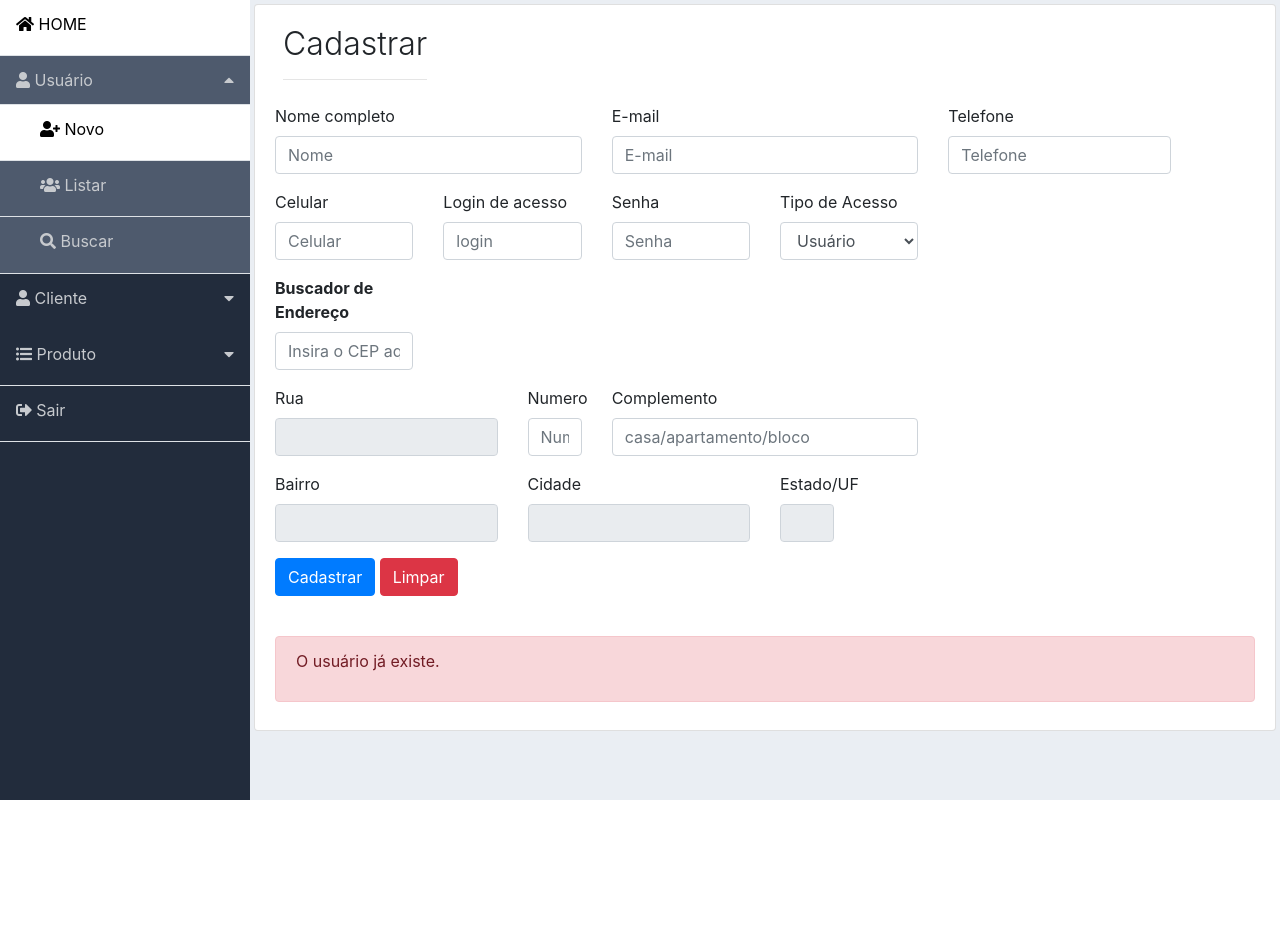
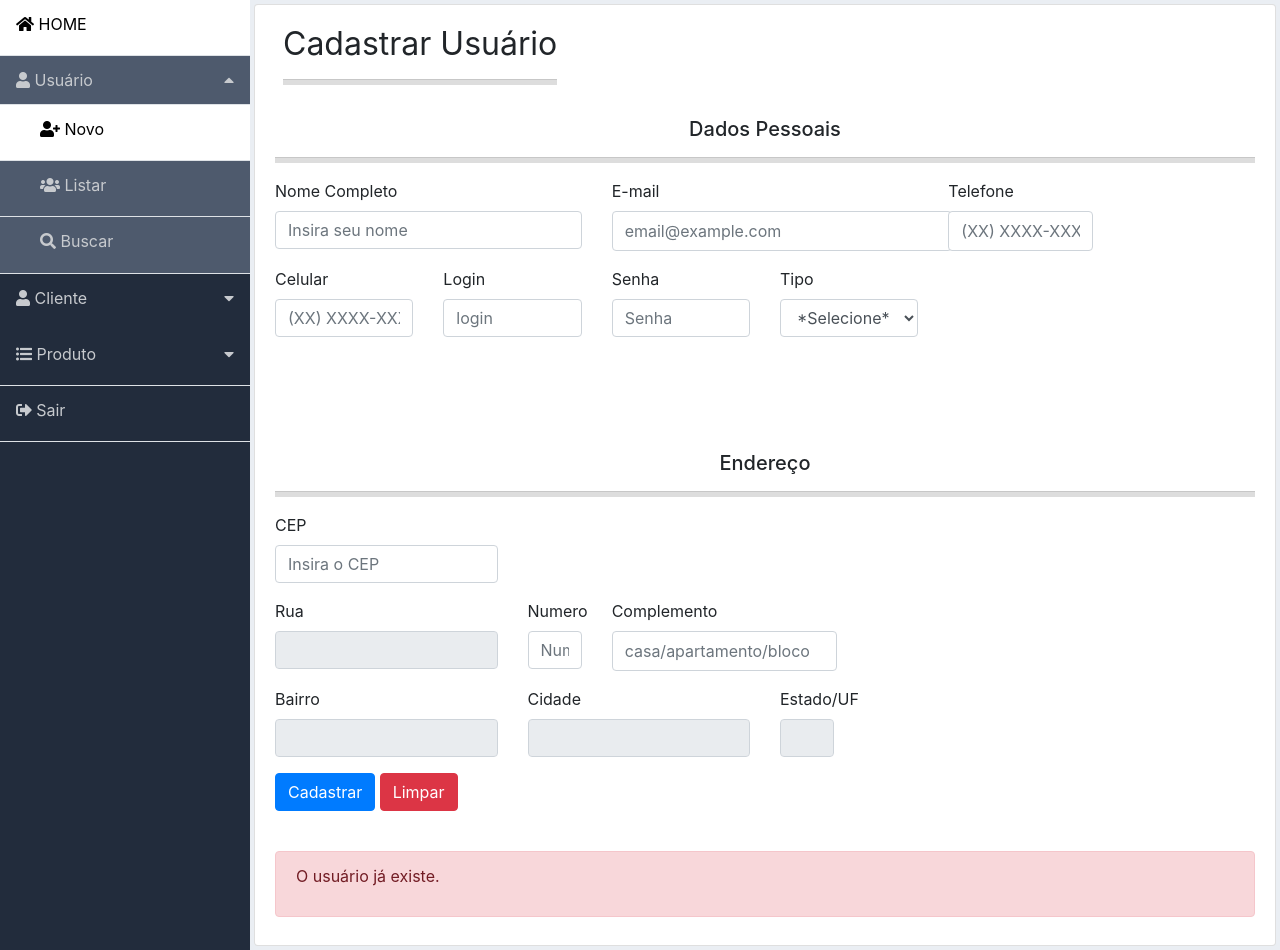
Before and after one commit to emersonnnb/AppWebSenac, a PHP site: page /usuario_cadastro.php in a window 1280 px wide. Before the commit the page ends 800 px from the top, so only its background shows below. Run offline with PHP 8.4, Linux system fonts and the light colour scheme; a user stored in the database is signed in; data comes from the database, SQL or seed files in the repository; some libraries are stand-ins or nearby versions.

Commit message:
Ajusta da tela de cadastro de usuário

```diff
--- a/usuario_cadastro.php
+++ b/usuario_cadastro.php
@@ -78,34 +78,45 @@
     <div class="list-group-item">
         <div class="d-flex">
             <div class="mr-auto p-2">
-                <h2 class="display-4 titulo">Cadastrar</h2>
+                <h1 class="display-4 titulo"><b>Cadastrar Usuário</b></h1>
                 <hr>
             </div>
         </div>
+            <div class="bg-white text-center">
+              <h3 class="display-4 titulo"><h5>Dados Pessoais</h5></h3>
+              <hr>
+              </div>
+              <style type="text/css">
+                  hr{
+                    background-color:#ddd;
+                    height: 5px;
+
+                  }
+                </style>
+
         <form name="usuario" method="POST" action="usuario_cadastrar.php">
             <div class="row">
                 <div class="form-group col-md-4">
-                    <label for="nome">Nome completo</label>
-                    <input type="text" class="form-control" id="nome" placeholder="Nome" name="nome" required>
+                    <label for="nome">Nome Completo</label>
+                    <input type="text" class="form-control" id="nome" placeholder="Insira seu nome" name="nome" required>
                 </div>
                 <div class="form-group col-md-4">
                     <label for="email">E-mail</label>
-                    <input type="email" class="form-control" id="email" placeholder="E-mail" name="email" required>
+                    <input type="email" class="form-control" id="email" style="width:340px; height:40px;" placeholder="email@example.com" name="email" required>
                 </div>
-                <div class="form-group col-md-3">
+                <div class="form-group col-md-1">
                     <label for="telefone">Telefone</label>
-                    <input type="text" class="form-control" id="telefone" placeholder="Telefone " name="telefone"
-                        required>
+                    <input type="text" class="form-control" id="telefone" style="width:145px; height:40px;" placeholder="(XX) XXXX-XXXX " name="telefone" required>
                 </div>
 
             </div>
             <div class="row">
                 <div class="form-group col-md-2">
                     <label for="celular">Celular</label>
-                    <input type="text" class="form-control" id="celular" placeholder="Celular" name="celular" required>
+                    <input type="text" class="form-control" id="celular" placeholder="(XX) XXXX-XXXX" name="celular" required>
                 </div>
                 <div class="form-group col-md-2">
-                    <label for="nome">Login de acesso</label>
+                    <label for="nome">Login</label>
                     <input type="text" class="form-control" id="login" placeholder="login" name="login" required>
                 </div>
                 <div class="form-group col-md-2">
@@ -113,20 +124,34 @@
                     <input type="password" class="form-control" id="senha" placeholder="Senha" name="senha" required>
                 </div>
                 <div class="form-group col-md-2">
-                    <label for="nivel">Tipo de Acesso</label>
-                    <select id="nivel" class="form-control" name="tipo">
+                    <label for="nivel">Tipo</label>
+                    <select name="nivel" class="form-control" id="senha" placeholder="*Selecione*" name="senha"required>
+                        <option value=""selected="selected">*Selecione*</option>
+                        <option value="1">Usuário</option>
                         <option value="2">Administrador</option>
-                        <option value="1" selected>Usuário</option>
                   </select>
                 </div>
             </div>
+
+
+            <div class="bg-white text-center">
+              <h4 class="display-4 titulo"><h5>Endereço</h5></h4>
+            </div>
+              <hr>
+              <style type="text/css">
+                h4 {
+                    height:90px;
+                    width:150px;
+                }
+              </style>
+
               <div class="row">
-                <div class="form-group col-6 col-md-2">
-                    <b><label for="cep">Buscador de Endereço</label></b>
-                    <input type="text" class="form-control" id="cep" name="cep" value=""
-                        placeholder="Insira o CEP aqui!!">
+              <div class="form-group col-3 col-md-3">
+                 <label for="cep">CEP</label>
+                 <input type="text" class="form-control" id="cep" name="cep" value="" placeholder="Insira o CEP">
              </div>
             </div>
+
             <div class="row">
                 <div class="form-group col-lg-3 col-12">
                     <label for="endereco">Rua</label>
@@ -134,13 +159,11 @@
                 </div>
                 <div class="form-group col-lg-1">
                     <label for="numero">Numero</label>
-                    <input type="text" class="form-control" id="numero" name="numero" placeholder="Numero da casa"
-                        required>
+                    <input type="text" class="form-control" id="numero" name="numero" placeholder="Numero" required>
                 </div>
-                <div class="form-group col-lg-4">
+                <div class="form-group col-lg-3">
                     <label for="complemento">Complemento</label>
-                    <input type="text" class="form-control" id="complemento" name="complemento"
-                        placeholder="casa/apartamento/bloco" required>
+                    <input type="text" class="form-control" style="width:225px;height:40px;" id="complemento" name="complemento" placeholder="casa/apartamento/bloco" required>
                 </div>
             </div>
             <div class="row">
```
Lines whose indentation alone changed are shown as unchanged.
